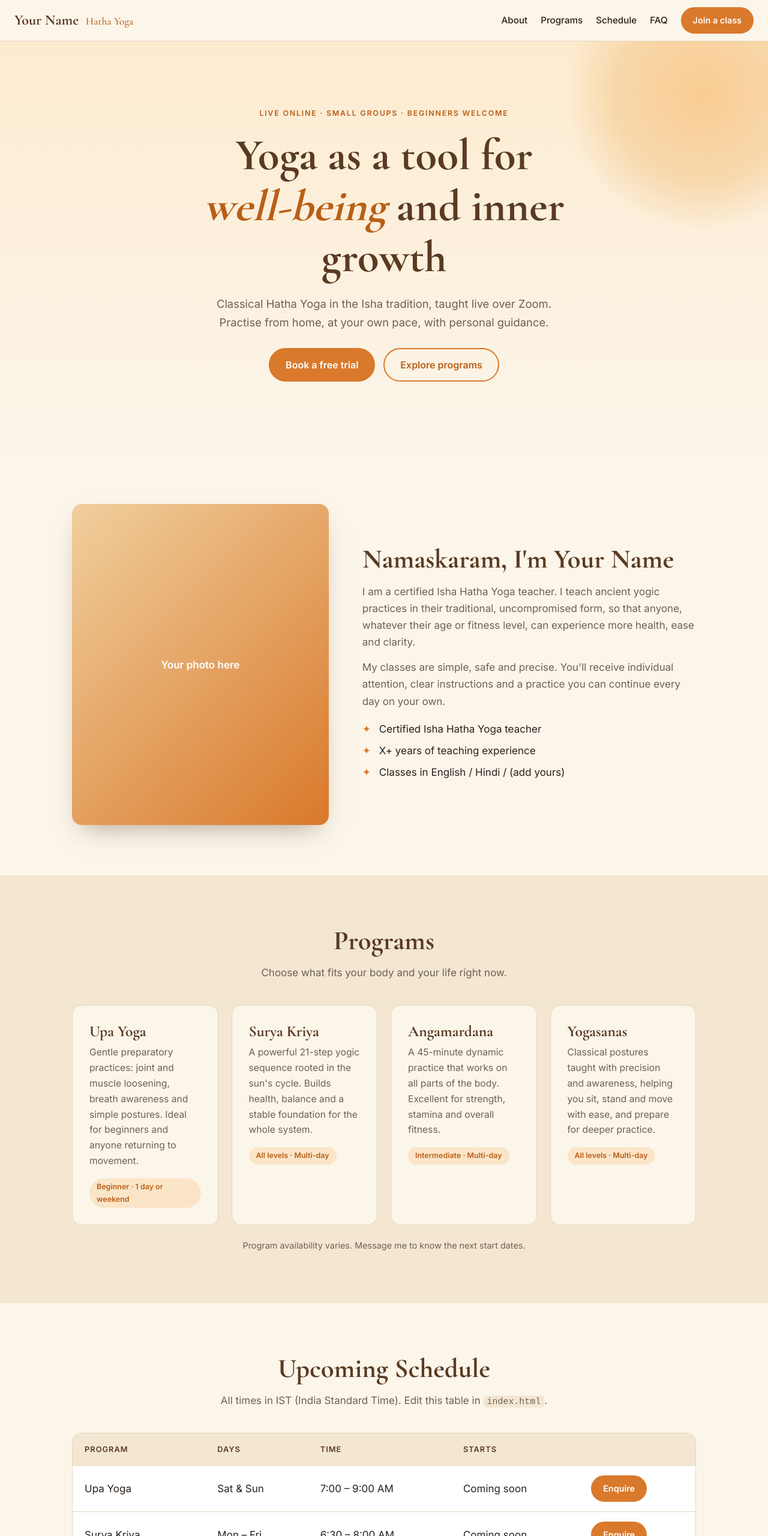
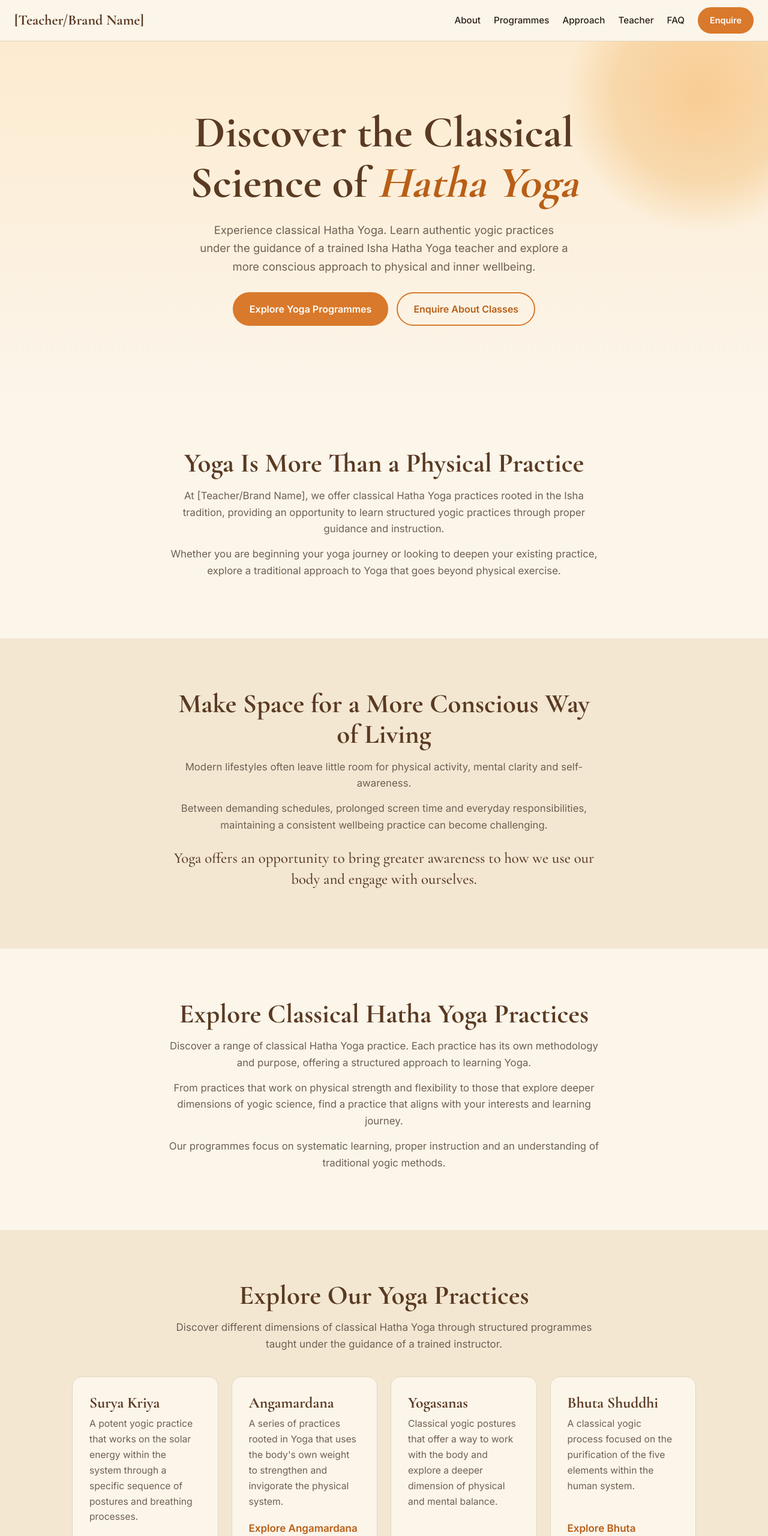
Before and after one commit to divyamchawla04-alt/hathayogasamplewebsite, a plain HTML site: page index.html in a window 1280 px wide. Shown: the top 2560 px of the page at 60% size. Drawn offline with nearby package versions, Linux system fonts and the light colour scheme.

Commit message:
Add files via upload

```diff
--- a/index.html
+++ b/index.html
@@ -3,9 +3,8 @@
 <head>
   <meta charset="UTF-8" />
   <meta name="viewport" content="width=device-width, initial-scale=1" />
-  <meta name="robots" content="noindex, nofollow">
-  <title>Your Name · Isha Hatha Yoga Teacher · Online Classes</title>
-  <meta name="description" content="Live online Hatha Yoga classes in the Isha tradition: Upa Yoga, Surya Kriya, Angamardana and Yogasanas. Small groups, beginners welcome." />
+  <title>Classical Hatha Yoga · Isha Hatha Yoga Teacher</title>
+  <meta name="description" content="Learn authentic classical Hatha Yoga practices (Surya Kriya, Angamardana, Yogasanas, Bhuta Shuddhi) under a trained Isha Hatha Yoga teacher." />
   <link rel="preconnect" href="https://fonts.googleapis.com" />
   <link rel="preconnect" href="https://fonts.gstatic.com" crossorigin />
   <link href="https://fonts.googleapis.com/css2?family=Cormorant+Garamond:wght@500;600;700&family=Inter:wght@400;500;600&display=swap" rel="stylesheet" />
@@ -14,136 +13,173 @@
 <body>
 
 <header class="nav" id="top">
-  <a href="#top" class="brand">Your Name <span>Hatha Yoga</span></a>
+  <a href="#top" class="brand">[Teacher/Brand Name]</a>
   <button class="menu-btn" aria-label="Menu" aria-expanded="false">☰</button>
   <nav id="menu">
     <a href="#about">About</a>
-    <a href="#programs">Programs</a>
-    <a href="#schedule">Schedule</a>
+    <a href="#programmes">Programmes</a>
+    <a href="#approach">Approach</a>
+    <a href="#teacher">Teacher</a>
     <a href="#faq">FAQ</a>
-    <a href="#contact" class="btn small">Join a class</a>
+    <a href="#contact" class="btn small">Enquire</a>
   </nav>
 </header>
 
 <main>
+
+  <!-- 1. HERO -->
   <section class="hero">
     <div class="hero-inner">
-      <p class="eyebrow">Live online · Small groups · Beginners welcome</p>
-      <h1>Yoga as a tool for <em>well&#8209;being</em> and inner growth</h1>
-      <p class="lead">Classical Hatha Yoga in the Isha tradition, taught live over Zoom. Practise from home, at your own pace, with personal guidance.</p>
+      <h1>Discover the Classical Science of <em>Hatha Yoga</em></h1>
+      <p class="lead">Experience classical Hatha Yoga. Learn authentic yogic practices under the guidance of a trained Isha Hatha Yoga teacher and explore a more conscious approach to physical and inner wellbeing.</p>
       <div class="cta">
-        <a href="#contact" class="btn">Book a free trial</a>
-        <a href="#programs" class="btn ghost">Explore programs</a>
+        <a href="#programmes" class="btn">Explore Yoga Programmes</a>
+        <a href="#contact" class="btn ghost">Enquire About Classes</a>
       </div>
     </div>
     <div class="sun" aria-hidden="true"></div>
   </section>
 
-  <section id="about" class="section about">
+  <!-- 2. INTRODUCTION -->
+  <section id="about" class="section">
+    <div class="wrap narrow center">
+      <h2>Yoga Is More Than a Physical Practice</h2>
+      <p class="body">At [Teacher/Brand Name], we offer classical Hatha Yoga practices rooted in the Isha tradition, providing an opportunity to learn structured yogic practices through proper guidance and instruction.</p>
+      <p class="body">Whether you are beginning your yoga journey or looking to deepen your existing practice, explore a traditional approach to Yoga that goes beyond physical exercise.</p>
+    </div>
+  </section>
+
+  <!-- 3. AUDIENCE ASPIRATIONS -->
+  <section class="section tint">
+    <div class="wrap narrow center">
+      <h2>Make Space for a More Conscious Way of Living</h2>
+      <p class="body">Modern lifestyles often leave little room for physical activity, mental clarity and self-awareness.</p>
+      <p class="body">Between demanding schedules, prolonged screen time and everyday responsibilities, maintaining a consistent wellbeing practice can become challenging.</p>
+      <p class="body pull">Yoga offers an opportunity to bring greater awareness to how we use our body and engage with ourselves.</p>
+    </div>
+  </section>
+
+  <!-- 4. THE SOLUTION -->
+  <section class="section">
+    <div class="wrap narrow center">
+      <h2>Explore Classical Hatha Yoga Practices</h2>
+      <p class="body">Discover a range of classical Hatha Yoga practice. Each practice has its own methodology and purpose, offering a structured approach to learning Yoga.</p>
+      <p class="body">From practices that work on physical strength and flexibility to those that explore deeper dimensions of yogic science, find a practice that aligns with your interests and learning journey.</p>
+      <p class="body">Our programmes focus on systematic learning, proper instruction and an understanding of traditional yogic methods.</p>
+    </div>
+  </section>
+
+  <!-- 5. PROGRAMMES -->
+  <section id="programmes" class="section tint">
+    <div class="wrap">
+      <h2 class="center">Explore Our Yoga Practices</h2>
+      <p class="center sub">Discover different dimensions of classical Hatha Yoga through structured programmes taught under the guidance of a trained instructor.</p>
+      <div class="grid four">
+        <article class="card">
+          <h3>Surya Kriya</h3>
+          <p>A potent yogic practice that works on the solar energy within the system through a specific sequence of postures and breathing processes.</p>
+          <a class="link" href="#contact" data-program="Surya Kriya">Explore Surya Kriya →</a>
+        </article>
+        <article class="card">
+          <h3>Angamardana</h3>
+          <p>A series of practices rooted in Yoga that uses the body's own weight to strengthen and invigorate the physical system.</p>
+          <a class="link" href="#contact" data-program="Angamardana">Explore Angamardana →</a>
+        </article>
+        <article class="card">
+          <h3>Yogasanas</h3>
+          <p>Classical yogic postures that offer a way to work with the body and explore a deeper dimension of physical and mental balance.</p>
+          <a class="link" href="#contact" data-program="Yogasanas">Explore Yogasanas →</a>
+        </article>
+        <article class="card">
+          <h3>Bhuta Shuddhi</h3>
+          <p>A classical yogic process focused on the purification of the five elements within the human system.</p>
+          <a class="link" href="#contact" data-program="Bhuta Shuddhi">Explore Bhuta Shuddhi →</a>
+        </article>
+      </div>
+    </div>
+  </section>
+
+  <!-- 6. TEACHING APPROACH -->
+  <section id="approach" class="section">
+    <div class="wrap">
+      <h2 class="center">Learn Through Guidance. Practise With Awareness.</h2>
+      <p class="center sub">Classical Hatha Yoga involves specific methods of practice that require attention to detail, proper instruction and consistency. Our approach focuses on:</p>
+      <div class="grid four">
+        <div class="pillar"><span>01</span><h3>Structured Learning</h3><p>Understand each practice through a systematic teaching process.</p></div>
+        <div class="pillar"><span>02</span><h3>Proper Guidance</h3><p>Learn the practices under the guidance of a trained Isha Hatha Yoga teacher.</p></div>
+        <div class="pillar"><span>03</span><h3>Attention to Detail</h3><p>Develop an understanding of the correct methods and instructions involved.</p></div>
+        <div class="pillar"><span>04</span><h3>Consistent Practice</h3><p>Build familiarity with the practices through regular engagement.</p></div>
+      </div>
+      <p class="center pull mt">The intention is to help every participant learn the practices correctly and develop an independent, consistent practice.</p>
+    </div>
+  </section>
+
+  <!-- 7. ABOUT THE TEACHER -->
+  <section id="teacher" class="section tint">
     <div class="wrap two">
-      <div class="photo" role="img" aria-label="Portrait placeholder">
-        <!-- Replace with your photo: <img src="images/me.jpg" alt="Your Name"> -->
-        <span>Your photo here</span>
+      <div class="photo" role="img" aria-label="Teacher photo placeholder">
+        <!-- Replace with: <img src="images/me.jpg" alt="[Teacher's Name]"> -->
+        <span>Teacher photo</span>
       </div>
       <div>
-        <h2>Namaskaram, I'm Your Name</h2>
-        <p>I am a certified Isha Hatha Yoga teacher. I teach ancient yogic practices in their traditional, uncompromised form, so that anyone, whatever their age or fitness level, can experience more health, ease and clarity.</p>
-        <p>My classes are simple, safe and precise. You'll receive individual attention, clear instructions and a practice you can continue every day on your own.</p>
-        <ul class="ticks">
-          <li>Certified Isha Hatha Yoga teacher</li>
-          <li>X+ years of teaching experience</li>
-          <li>Classes in English / Hindi / (add yours)</li>
+        <p class="eyebrow">Meet Your Hatha Yoga Teacher</p>
+        <h2>Hello, I'm [Teacher's Name].</h2>
+        <p class="body">My journey with Yoga led me to explore the classical science of Hatha Yoga and its significance beyond physical exercise.</p>
+        <p class="body">After completing the relevant Isha Hatha Yoga teacher training, I developed an interest in sharing these practices with others and helping them experience the depth of traditional Yoga.</p>
+        <p class="body">Through my classes, I aim to create a supportive learning environment where participants can understand, learn and practise these methods with proper guidance.</p>
+        <ul class="facts">
+          <li><strong>Training:</strong> [Relevant Isha certification and qualifications]</li>
+          <li><strong>Teaching Experience:</strong> [Years of experience]</li>
         </ul>
       </div>
     </div>
   </section>
 
-  <section id="programs" class="section tint">
+  <!-- 8. TESTIMONIALS -->
+  <section class="section">
     <div class="wrap">
-      <h2 class="center">Programs</h2>
-      <p class="center sub">Choose what fits your body and your life right now.</p>
-      <div class="grid">
-        <article class="card">
-          <h3>Upa Yoga</h3>
-          <p>Gentle preparatory practices: joint and muscle loosening, breath awareness and simple postures. Ideal for beginners and anyone returning to movement.</p>
-          <span class="tag">Beginner · 1 day or weekend</span>
-        </article>
-        <article class="card">
-          <h3>Surya Kriya</h3>
-          <p>A powerful 21-step yogic sequence rooted in the sun's cycle. Builds health, balance and a stable foundation for the whole system.</p>
-          <span class="tag">All levels · Multi-day</span>
-        </article>
-        <article class="card">
-          <h3>Angamardana</h3>
-          <p>A 45-minute dynamic practice that works on all parts of the body. Excellent for strength, stamina and overall fitness.</p>
-          <span class="tag">Intermediate · Multi-day</span>
-        </article>
-        <article class="card">
-          <h3>Yogasanas</h3>
-          <p>Classical postures taught with precision and awareness, helping you sit, stand and move with ease, and prepare for deeper practice.</p>
-          <span class="tag">All levels · Multi-day</span>
-        </article>
-      </div>
-      <p class="note center">Program availability varies. Message me to know the next start dates.</p>
-    </div>
-  </section>
-
-  <section id="schedule" class="section">
-    <div class="wrap">
-      <h2 class="center">Upcoming Schedule</h2>
-      <p class="center sub">All times in IST (India Standard Time). Edit this table in <code>index.html</code>.</p>
-      <div class="table-wrap">
-        <table>
-          <thead><tr><th>Program</th><th>Days</th><th>Time</th><th>Starts</th><th></th></tr></thead>
-          <tbody>
-            <tr><td>Upa Yoga</td><td>Sat &amp; Sun</td><td>7:00 – 9:00 AM</td><td>Coming soon</td><td><a class="btn small" href="#contact" data-program="Upa Yoga">Enquire</a></td></tr>
-            <tr><td>Surya Kriya</td><td>Mon – Fri</td><td>6:30 – 8:00 AM</td><td>Coming soon</td><td><a class="btn small" href="#contact" data-program="Surya Kriya">Enquire</a></td></tr>
-            <tr><td>Angamardana</td><td>Mon – Fri</td><td>6:00 – 7:00 PM</td><td>Coming soon</td><td><a class="btn small" href="#contact" data-program="Angamardana">Enquire</a></td></tr>
-          </tbody>
-        </table>
+      <h2 class="center">Experiences From Our Yoga Community</h2>
+      <p class="center sub">Every individual's experience with Yoga is different. Here are some reflections shared by students who have participated in our programmes.</p>
+      <div class="grid three">
+        <blockquote>[Insert genuine student testimonial here.]<cite>[Student Name] – [Programme Attended]</cite></blockquote>
+        <blockquote>[Insert genuine student testimonial here.]<cite>[Student Name] – [Programme Attended]</cite></blockquote>
+        <blockquote>[Insert genuine student testimonial here.]<cite>[Student Name] – [Programme Attended]</cite></blockquote>
       </div>
     </div>
   </section>
 
-  <section class="section tint">
-    <div class="wrap">
-      <h2 class="center">What students say</h2>
-      <div class="grid three">
-        <blockquote>“Clear, patient and deeply grounding. My back pain has eased a lot.”<cite>— Student name</cite></blockquote>
-        <blockquote>“I was nervous as a beginner, but the guidance was personal and kind.”<cite>— Student name</cite></blockquote>
-        <blockquote>“Joining from home fits my life. I now practise daily.”<cite>— Student name</cite></blockquote>
-      </div>
-      <p class="note center">Replace these with real testimonials from your students.</p>
+  <!-- 9. FAQ -->
+  <section id="faq" class="section tint">
+    <div class="wrap narrow">
+      <h2 class="center">Frequently Asked Questions</h2>
+      <details><summary>Is classical Hatha Yoga suitable for beginners?</summary><p>Yes. Beginners can explore the available programmes and learn the practices through structured instruction, subject to the eligibility requirements of each programme.</p></details>
+      <details><summary>Do I need previous yoga experience?</summary><p>Previous experience is not necessarily required. Eligibility and prerequisites vary depending on the practice.</p></details>
+      <details><summary>What is the difference between classical Hatha Yoga and regular yoga classes?</summary><p>Classical Hatha Yoga follows traditional methods and structured practices. Its approach goes beyond physical exercise to explore the broader dimensions of Yoga.</p></details>
+      <details><summary>Where are the classes conducted?</summary><p>Classes are conducted at [Location]. Contact us for the current schedule and available batches.</p></details>
+      <details><summary>How can I enrol in a programme?</summary><p>You can contact us through WhatsApp or the enquiry form to learn about upcoming programmes, schedules and registration.</p></details>
+      <details><summary>What should I bring to a yoga class?</summary><p>Specific requirements will be communicated before the programme. Generally, participants should follow the instructor's guidance regarding clothing and preparation.</p></details>
     </div>
   </section>
 
-  <section id="faq" class="section">
-    <div class="wrap narrow">
-      <h2 class="center">Good to know</h2>
-      <details><summary>Do I need any experience?</summary><p>No. Beginner programs start from the basics. Just come as you are.</p></details>
-      <details><summary>What do I need for online classes?</summary><p>A phone, tablet or laptop with Zoom, a quiet space, and a yoga mat or folded blanket. Wear comfortable clothing and practise on an empty stomach.</p></details>
-      <details><summary>Is it safe if I have an injury or health condition?</summary><p>Please tell me before the class. Many practices can be adapted, but yoga is not a substitute for medical advice. Consult your doctor first.</p></details>
-      <details><summary>Will I get recordings?</summary><p>Add your policy here (e.g. practice guidelines are shared after each session).</p></details>
-      <details><summary>How much does it cost?</summary><p>Add your fees or "contributions" here, or ask visitors to contact you.</p></details>
-    </div>
-  </section>
-
+  <!-- 10. FINAL CTA + ENQUIRY -->
   <section id="contact" class="section contact">
     <div class="wrap narrow">
-      <h2 class="center">Book a free trial</h2>
-      <p class="center sub">Send a message and I'll reply with the next batch details.</p>
+      <h2 class="center">Begin Your Journey With Classical Hatha Yoga.</h2>
+      <p class="center body">Explore authentic yogic practices and take the first step towards developing a more conscious and consistent practice.</p>
+      <p class="center body">Whether you are new to Yoga or looking to deepen your understanding of classical practices, begin your journey with proper guidance.</p>
+      <p class="center contact-line"><strong>Contact:</strong> <a href="https://wa.me/919999999999">[WhatsApp Number]</a> &nbsp;·&nbsp; <strong>Location:</strong> [Class Location]</p>
       <form id="form" novalidate>
         <label>Name<input name="name" required autocomplete="name" /></label>
         <label>Phone / WhatsApp<input name="phone" type="tel" autocomplete="tel" /></label>
         <label>Email<input name="email" type="email" autocomplete="email" /></label>
-        <label>Program
+        <label>Programme
           <select name="program">
-            <option>Not sure yet</option><option>Upa Yoga</option><option>Surya Kriya</option><option>Angamardana</option><option>Yogasanas</option>
+            <option>Not sure yet</option><option>Surya Kriya</option><option>Angamardana</option><option>Yogasanas</option><option>Bhuta Shuddhi</option>
           </select>
         </label>
-        <label>Message<textarea name="message" rows="4" placeholder="Any health conditions or questions?"></textarea></label>
+        <label>Message<textarea name="message" rows="4" placeholder="Any questions?"></textarea></label>
         <div class="cta">
-          <button type="submit" class="btn" data-mode="whatsapp">Send on WhatsApp</button>
+          <button type="submit" class="btn" data-mode="whatsapp">Enquire About Upcoming Classes</button>
           <button type="submit" class="btn ghost" data-mode="email">Send by Email</button>
         </div>
         <p class="note" id="status" role="status"></p>
@@ -153,10 +189,10 @@
 </main>
 
 <footer>
-  <p><strong>Your Name</strong> · Isha Hatha Yoga Teacher</p>
-  <p class="small">Email: <a href="mailto:you@example.com">you@example.com</a> · WhatsApp: <a href="https://wa.me/919999999999">+91 99999 99999</a> · <a href="https://instagram.com/yourhandle">Instagram</a></p>
+  <p><strong>[Teacher/Brand Name]</strong></p>
+  <p class="small">WhatsApp: <a href="https://wa.me/919999999999">[WhatsApp Number]</a> · Email: <a href="mailto:you@example.com">you@example.com</a> · Location: [Class Location]</p>
   <p class="small">This is an independent teacher website and is not the official website of Isha Foundation. Yoga is not a substitute for medical advice.</p>
-  <p class="small">© <span id="year"></span> Your Name</p>
+  <p class="small">© <span id="year"></span> [Teacher/Brand Name]</p>
 </footer>
 
 <script src="script.js"></script>
--- a/style.css
+++ b/style.css
@@ -107,3 +107,21 @@ footer a{color:#fbd9a6}
   .section{padding:60px 0}
 }
 @media (prefers-reduced-motion:reduce){*{transition:none !important;scroll-behavior:auto !important}}
+
+/* ---- homepage copy additions ---- */
+.body{color:var(--muted);margin:14px 0;font-size:1.05rem}
+.pull{font-family:'Cormorant Garamond',serif;font-size:1.55rem;color:var(--earth);line-height:1.4;margin-top:24px}
+.mt{margin-top:40px;max-width:720px;margin-left:auto;margin-right:auto}
+.grid.four{grid-template-columns:repeat(auto-fit,minmax(220px,1fr))}
+.card{display:flex;flex-direction:column}
+.card .link{margin-top:auto;padding-top:18px;font-weight:600;text-decoration:none}
+.card .link:hover{text-decoration:underline}
+.sub{max-width:720px;margin-left:auto;margin-right:auto}
+.pillar{padding:8px 4px}
+.pillar span{font-family:'Cormorant Garamond',serif;font-size:2.2rem;color:var(--saffron)}
+.pillar p{color:var(--muted);font-size:.98rem}
+.facts{list-style:none;padding:0;margin-top:18px;border-top:1px solid var(--line)}
+.facts li{padding:10px 0;border-bottom:1px solid var(--line);color:var(--muted)}
+.facts strong{color:var(--earth)}
+.contact-line{margin:18px 0 34px}
+.tint .eyebrow{margin-bottom:8px}
```
Also changed, not shown: script.js (line endings or trailing spaces).
